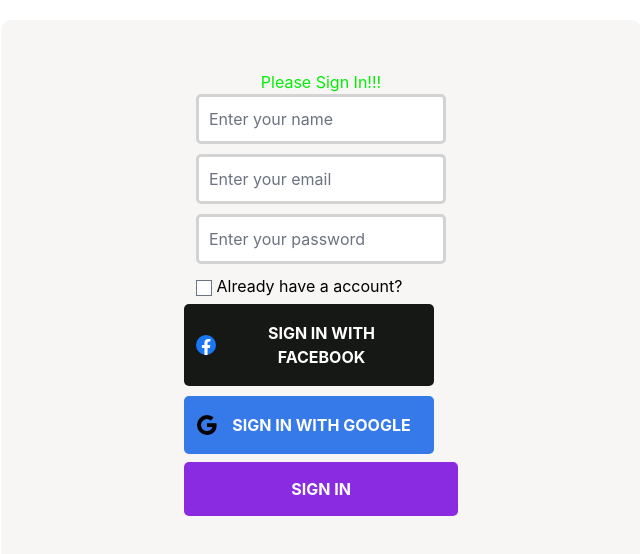
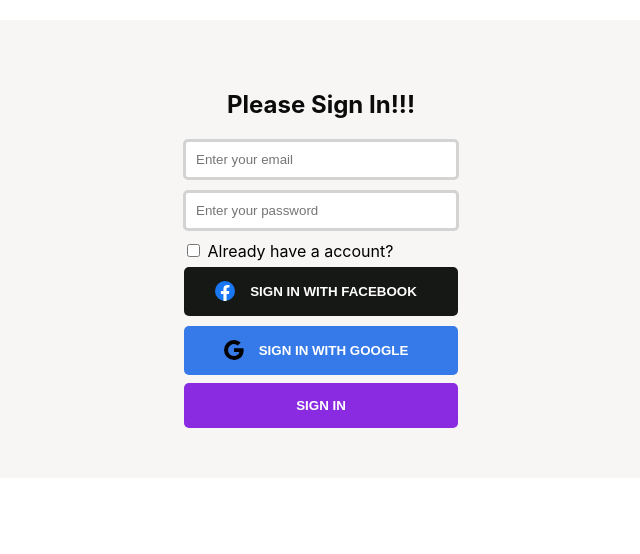
Before and after one commit to rumon5/firebase-users-auth, a React (Create React App) app: page / in a window 1280 px wide. Shown: the top 554 px of the page, without its empty margins (319-959 px from the left). Built offline with nearby package versions, Linux system fonts and the light colour scheme.

Commit message:
Sign in and Sign up problem fixed

```diff
--- a/postcss.config.js
+++ /dev/null
@@ -1,6 +0,0 @@
-module.exports = {
-  plugins: {
-    tailwindcss: {},
-    autoprefixer: {},
-  },
-}
--- a/src/App.css
+++ b/src/App.css
@@ -1,6 +1,7 @@
 .text-green {
-  color: rgb(6, 237, 6);
+  color: rgb(10 11 10);
 }
+
 
 .log-in-button {
   border: none;
--- a/src/App.js
+++ b/src/App.js
@@ -2,23 +2,56 @@ import './App.css';
 import app from './firebase.init';
 import facebookImage from './images/facebook.svg';
 import googleImage from './images/google.svg';
-import { FacebookAuthProvider, getAuth, GoogleAuthProvider, signInWithPopup } from "firebase/auth";
+import { createUserWithEmailAndPassword, FacebookAuthProvider, getAuth, GoogleAuthProvider, signInWithEmailAndPassword, signInWithPopup } from "firebase/auth";
 import { useState } from 'react';
 
 const auth = getAuth(app);
 
 function App() {
   const [registered, setRegistered] = useState(false);
+  const [email, setEmail] = useState('');
+  const [password, setPassword] = useState('');
+
+  // Get email
+  const getEmailEventHandler = event => {
+    setEmail(event.target.value)
+  }
+
+  // Get password
+  const getPasswordEventHandler = event => {
+    setPassword(event.target.value);
+  }
+
+  // Handle sign up and log in with email and password
+  const handleSignUpAndLogInWithEmailAndPassword = () => {
+    createUserWithEmailAndPassword(auth, email, password)
+      .then(result => {
+        console.log(result.user);
+      })
+      .catch(error => {
+        console.log(error);
+      })
+  }
+
+  // Handle sign in and log in with email and password
+  const handleSignInAndLogInWithEmailAndPassword = () => {
+    signInWithEmailAndPassword(auth, email, password)
+      .then(result => {
+        console.log(result.user);
+      })
+      .catch(error => {
+        console.log(error)
+      })
+  }
 
   const handleLogInAndSignUp = event => {
     setRegistered(event.target.checked);
-    console.log(event.target.checked);
   }
 
+  // Facebook authentication handler seating
+  const facebookProvider = new FacebookAuthProvider();
   const handleFacebookEvent = () => {
 
-    // Facebook authentication handler seating
-    const facebookProvider = new FacebookAuthProvider();
     signInWithPopup(auth, facebookProvider)
       .then(result => {
         console.log(result.user);
@@ -30,7 +63,7 @@ function App() {
 
   // Google authentication handler seating
   const googleProvider = new GoogleAuthProvider();
-  const handleGoogelEvent = () => {
+  const handleGoogleEvent = () => {
     signInWithPopup(auth, googleProvider)
       .then(result => {
         console.log(result.user);
@@ -48,20 +81,22 @@ function App() {
         <div className="get-user-info">
           <form>
             <div className='registered'>
-              {
+              {/* {
                 !registered ? <input
                   className='name- input'
                   type="text"
                   name="name"
                   id="name"
                   placeholder='Enter your name' /> : ''
-              }
+              } */}
               <input
+                onBlur={getEmailEventHandler}
                 className='email-input input'
                 type="email"
                 name="email" id="email"
                 placeholder='Enter your email' />
               <input
+                onBlur={getPasswordEventHandler}
                 className='password-input input'
                 type="password"
                 name="password"
@@ -77,18 +112,18 @@ function App() {
         </div>
 
         {
-          registered ? <button className='log-in-button'>LOG IN</button> :
+          registered ? <button onClick={handleSignInAndLogInWithEmailAndPassword} className='log-in-button'>LOG IN</button> :
             <div>
               <div onClick={handleFacebookEvent} className="facebook-auth-container">
                 <img className='facebook-image ' src={facebookImage} alt="" />
                 <button>SIGN IN WITH FACEBOOK</button>
               </div>
-              <div onClick={handleGoogelEvent} className="google-auth-container">
+              <div onClick={handleGoogleEvent} className="google-auth-container">
                 <img className='google-image ' src={googleImage} alt="" />
                 <button>SIGN IN WITH GOOGLE</button>
               </div>
               <div>
-                <button className='sign-in-button'>SIGN IN</button>
+                <button onClick={handleSignUpAndLogInWithEmailAndPassword} className='sign-in-button'>SIGN IN</button>
               </div>
             </div>
         }
--- a/src/index.css
+++ b/src/index.css
@@ -1,7 +1,3 @@
-@tailwind base;
-@tailwind components;
-@tailwind utilities;
-
 body {
   margin: 0;
   font-family: -apple-system, BlinkMacSystemFont, 'Segoe UI', 'Roboto', 'Oxygen',
--- a/src/index.js
+++ b/src/index.js
@@ -2,7 +2,6 @@ import React from 'react';
 import { createRoot } from 'react-dom/client';
 import './index.css';
 import App from './App';
-import reportWebVitals from './reportWebVitals';
 
 const root = createRoot(document.getElementById('root'))
 
@@ -12,8 +11,3 @@ root.render(
   </React.StrictMode>,
 
 );
-
-// If you want to start measuring performance in your app, pass a function
-// to log results (for example: reportWebVitals(console.log))
-// or send to an analytics endpoint. Learn more: https://bit.ly/CRA-vitals
-reportWebVitals();
--- a/src/reportWebVitals.js
+++ /dev/null
@@ -1,13 +0,0 @@
-const reportWebVitals = onPerfEntry => {
-  if (onPerfEntry && onPerfEntry instanceof Function) {
-    import('web-vitals').then(({ getCLS, getFID, getFCP, getLCP, getTTFB }) => {
-      getCLS(onPerfEntry);
-      getFID(onPerfEntry);
-      getFCP(onPerfEntry);
-      getLCP(onPerfEntry);
-      getTTFB(onPerfEntry);
-    });
-  }
-};
-
-export default reportWebVitals;
--- a/tailwind.config.js
+++ /dev/null
@@ -1,12 +0,0 @@
-module.exports = {
-  content: [
-    "./src/**/*.{js,jsx,ts,tsx}",
-  ],
-  theme: {
-    extend: {},
-  },
-  plugins: [
-    // ...
-    require('@tailwindcss/forms'),
-  ],
-}
```
Also changed, not shown: src/setupTests.js (deleted, +0 -5 lines), package.json (line endings or trailing spaces), 1 other file (tests, documents, lock files or other folders).
